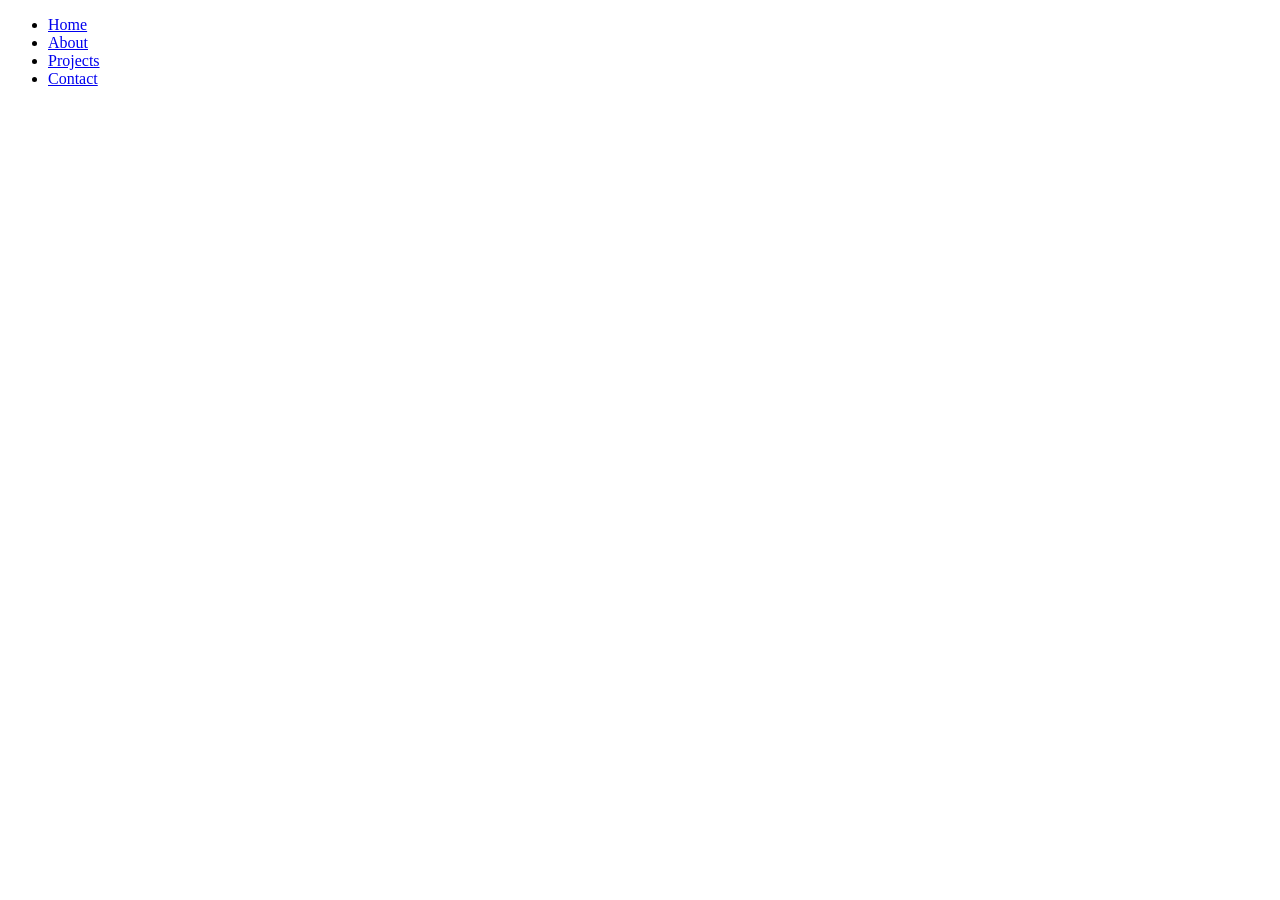
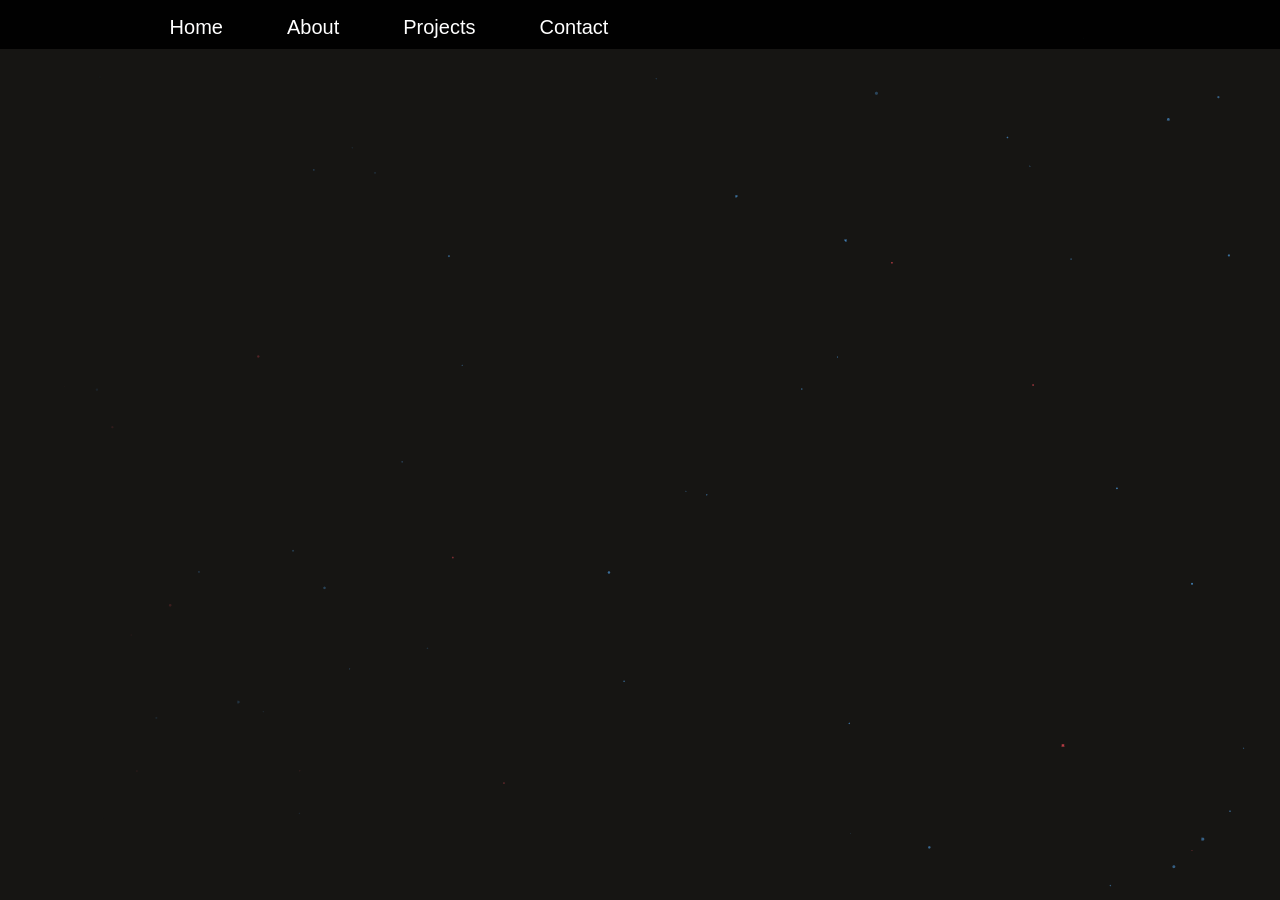
Before and after one commit to hanneshjelm/portfolio-frontend, a React (Vite) app: page / in a window 1280 px wide. Before the commit the page ends 800 px from the top, so only its background shows below. Built offline with nearby package versions, Linux system fonts and the light colour scheme.

Commit message:
Added css for navbar and setup index css

```diff
--- a/src/components/navbar/NavBar.css
+++ b/src/components/navbar/NavBar.css
@@ -0,0 +1,46 @@
+.navbar {
+    top: 0;
+    display: flex;
+    align-items: center;
+    justify-content: space-between;
+    margin: 0;
+    padding: 1rem 0.6rem 0.6rem 10.6rem;
+    position: fixed;
+    width: 100%;
+    background-color: rgba(0, 0, 0, 0.95);
+    -webkit-backdrop-filter: blur(5px);
+    z-index: 1000;
+}
+
+.nav-menu {
+    display: flex;
+    align-items: center;
+    list-style: none;
+    gap: 4rem;
+    font-size: 1.25rem;
+}
+
+.nav-item {
+    display: flex;
+    flex-direction: column;
+    gap: 0.3rem;
+    cursor: pointer;
+}
+
+.nav-menu a {
+    text-decoration: none;
+    color: inherit;
+    transition: color 0.2s ease;
+}
+
+.nav-menu a:visited {
+    color: inherit;
+}
+
+.nav-menu a:hover {
+    color: #395E33FF;
+}
+
+.nav-menu a.active {
+    color: #395E33FF;
+}
--- a/src/index.css
+++ b/src/index.css
@@ -0,0 +1,26 @@
+* {
+    margin: 0;
+    padding: 0;
+}
+
+body {
+    height: 100vh;
+    color: white;
+    font-family: 'outfit', sans-serif;
+    padding-top: 6.25rem;
+    background: #161513 url("/background_image.png");
+}
+
+html {
+    scroll-padding-top: 4rem;
+}
+
+header h2 {
+    font-size: 5rem;
+    font-weight: 600;
+    padding: 0 2rem;
+    background: linear-gradient(90deg, #395E33, #6FCF61);
+    background-repeat: no-repeat;
+    background-size: 100% 3px;
+    background-position: 0 88%;
+}
```
Also changed, not shown: public/background_image.png (added).
